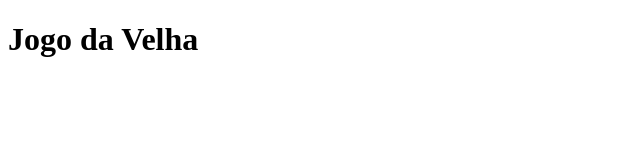
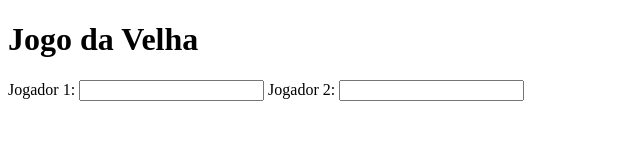
Before and after one commit to josecardozoif/PWAoldsgameJ, a website: page index.html in a window 1280 px wide. Shown: the whole page, without its empty margins (0-640 px from the left). Drawn offline with Linux system fonts and the light colour scheme.

Commit message:
Adicionando importações no index.html

```diff
--- a/index.html
+++ b/index.html
@@ -3,7 +3,11 @@
 <head>
     <meta charset="UTF-8">
     <meta name="viewport" content="width=device-width, initial-scale=1.0">
+    <meta name="theme-color" content="white">
     <link rel="stylesheet" type="text/css" media="screen" href="style.css">
+    <link rel="icon" href="images/pwa-icon-256.png" type="image/x-icon">
+    <link rel="manifest" href="manifest.json">
+    <link rel="apple-touch-icon" href="images/pwa-icon-512.png">
     <title>Jogo da Velha</title>
 </head>
 <body>
@@ -12,6 +16,14 @@
         <h1>Jogo da Velha</h1>
     </div>
 
+    <div>
+        <label>Jogador 1:</label>
+        <input type="text" />
+
+        <label>Jogador 2:</label>
+        <input type="text" />
+    </div>
+
     <script src="script.js"></script>
 </body>
 </html>
```
